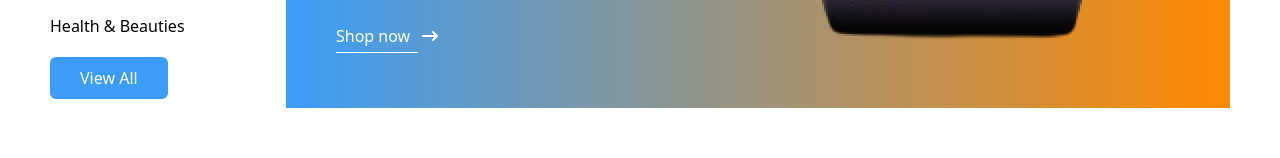
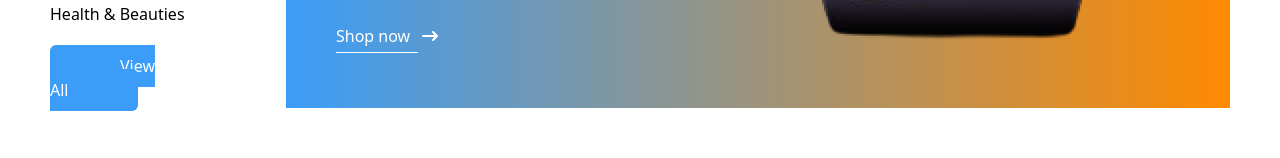
Before and after one commit to RUKUNDO-Prince/nihemart, a React (Vite) app in the folder client/: page / in a window 1280 px wide. Shown: the part 542-700 px from the top of the page. Built offline with nearby package versions, Linux system fonts and the light colour scheme.

Commit message:
some minor changes

```diff
--- a/client/src/components/Sidebar.jsx
+++ b/client/src/components/Sidebar.jsx
@@ -14,7 +14,7 @@ const Sidebar = () => {
           </li>
         ))}
       </ul>
-      <Link to="/products" className="bg-blue3 px-[30px] py-[10px] rounded-md text-white hover:bg-blue2">View All</Link>
+      <Link to="/products" className="bg-blue3 px-[70px] py-[10px] rounded-md text-white hover:bg-blue2 ">View All</Link>
     </div>
   );
 };
```
